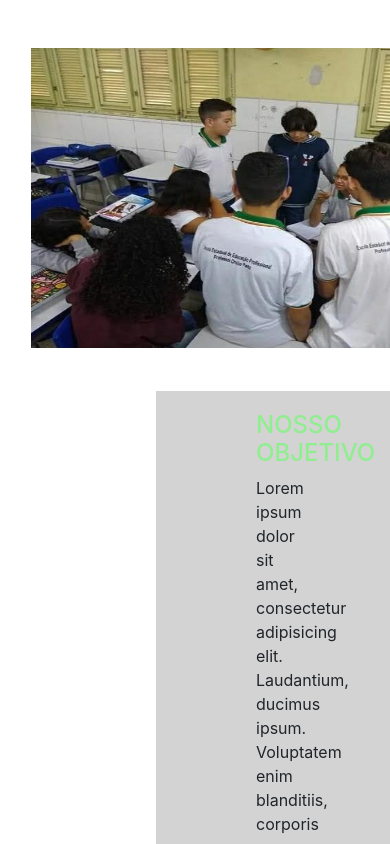
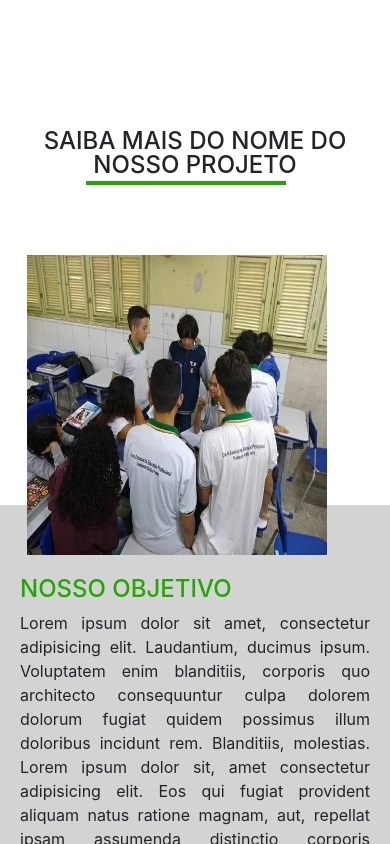
Before and after one commit to Isleyassis/ProjetoSocialOP, a Nuxt app: page / in a window 390 px wide. Shown: the part 3100-3944 px from the top of the page. Built offline with nearby package versions, Linux system fonts and the light colour scheme.

Commit message:
:rocket: finalizando componente objetivo

```diff
--- a/components/objective/index.vue
+++ b/components/objective/index.vue
@@ -24,7 +24,13 @@
         align-items: center;
         justify-content: center;
         flex-direction: column;
-        margin-bottom: 150px;
+        margin-bottom: 180px;
+
+        @media(max-width: 1180px) {
+            & {
+                margin-bottom: 320px;
+            }
+        }
     }
 
     .main-objective__title h3{
@@ -36,6 +42,7 @@
         @media(max-width: 992px) {
             & {
                 font-size: 24px;
+                line-height: 1;
             }
         }
     }
@@ -43,18 +50,18 @@
     .main-objective__title h3::after {
         position: absolute;
         content: '';
-        bottom: -10%;
+        bottom: -20%;
         left: 32%;
-        width: 300px;
+        width: 200px;
         height: 4px;
         background-color: #22A800;
 
-    @media (max-width: 992px) {
-         & {
-            bottom: 5%;
-            left: 32%;
+        @media (max-width: 500px) {
+            & {
+                bottom: -17%;
+                left: 22%;
+            }
         }
-    }
     }
 
     .main-objective__text {
@@ -64,14 +71,51 @@
 
         .main-objective__wrapper-img {
             position: absolute;
-            left: 8%;
-            top: -15%;
             width: 500px;
             height: 300px;
 
             img {
                 width: 100%;
                 height: 100%;
+            }
+
+            @media(min-width: 1651px) {
+                & {
+                    left: 17%;
+                    top: -120px;
+                }
+            }
+            @media(max-width: 1650px) {
+                & {
+                    left: 10%;
+                    top: -100px;
+                }
+            }
+            @media(max-width: 1550px) {
+                & {
+                    left: 6%;
+                    top: -120px;
+                }
+            }
+            @media(max-width: 1180px) {
+                & {
+                    left: 23%;
+                    top: -280px;
+                }
+            }
+            @media(max-width: 780px) {
+                & {
+                    left: 15%;
+                    top: -280px;
+                }
+            }
+            @media(max-width: 600px) {
+                & {
+                    width: 300px;
+                    height: 300px;
+                    left: 7%;
+                    top: -250px;
+                }
             }
         }
 
@@ -81,12 +125,28 @@
             padding: 20px 100px;
 
             h4 {
-                color: lightgreen;
+                color: #22A800;
             }
 
             p {
                 text-align: justify;
             }
+
+            @media(max-width: 1180px) {
+                & {
+                    width: 100%;
+                    padding: 40px 100px;
+                }
+            }
+
+            @media (max-width: 600px) {
+                & {
+                    padding: 70px 20px 10px 20px;
+                }
+            }
         }
     }
+
+
+    // 1280px 1550px
 </style>
```
